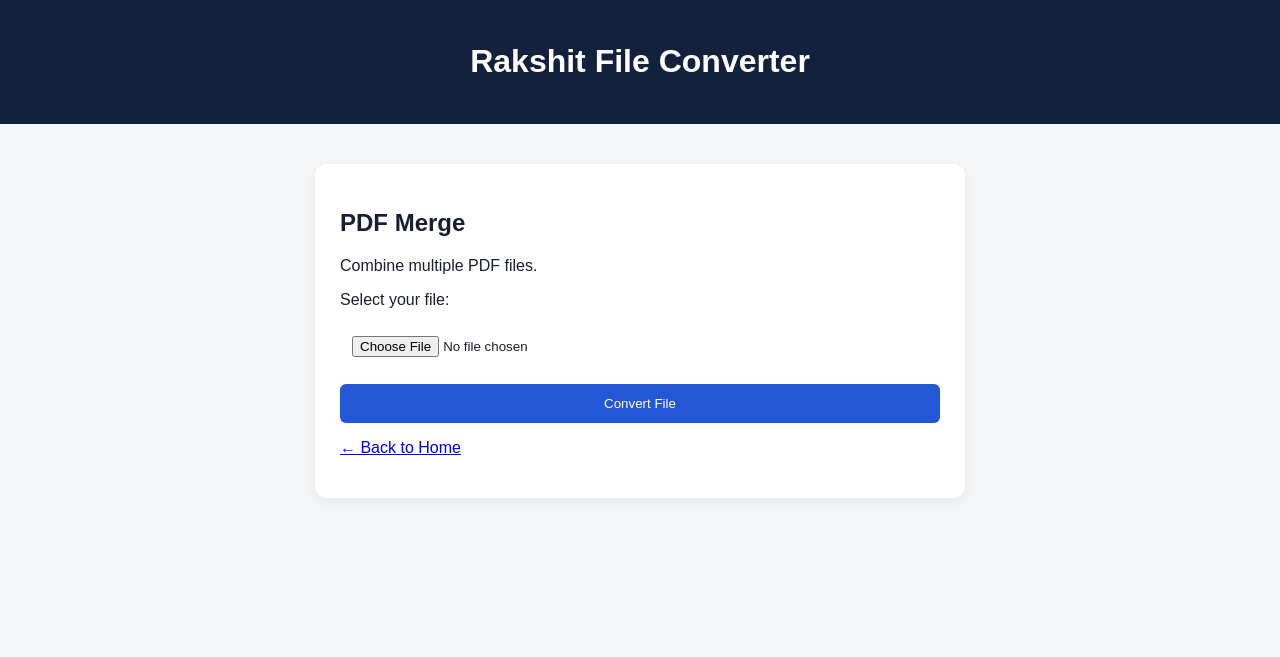
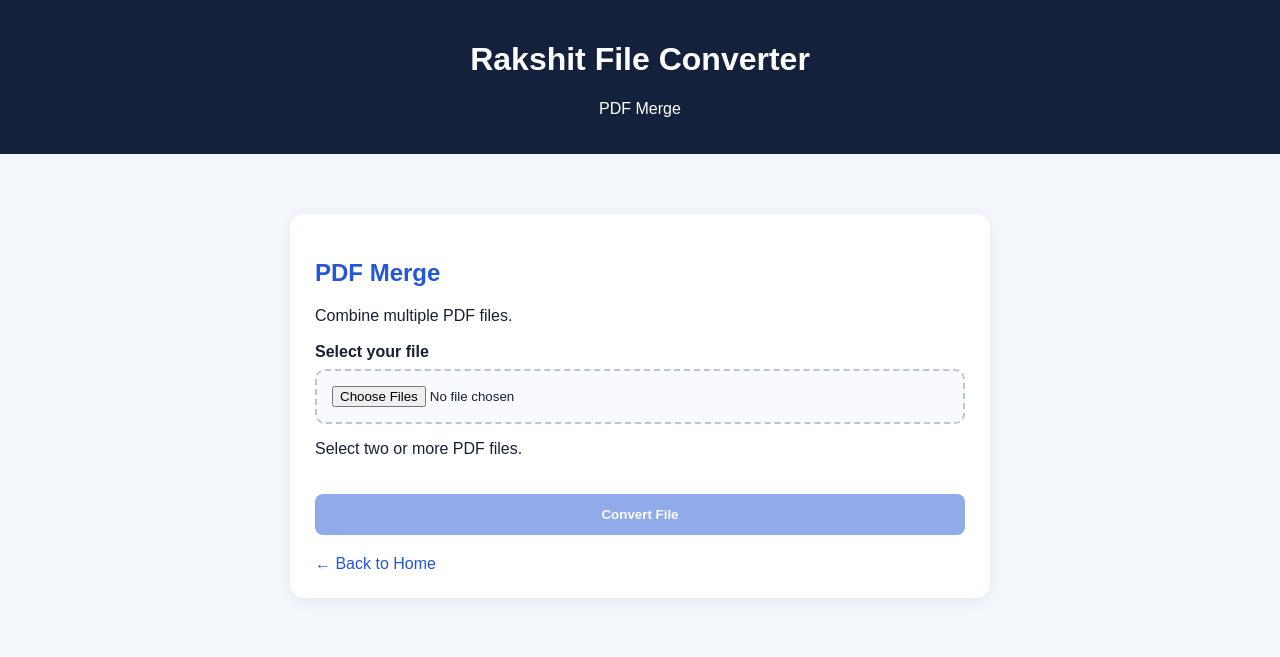
Before and after one commit to rakshitbaniya-cyber/rakshit-file-converter, a Flask app: page /tools/pdf-merge in a window 1280 px wide. Shown: the top 657 px of the page. Run offline with Flask 3, Linux system fonts and the light colour scheme; some libraries are stand-ins or nearby versions.

Commit message:
Update tool.html

```diff
--- a/templates/tool.html
+++ b/templates/tool.html
@@ -4,429 +4,446 @@
 <head>
 <meta charset="UTF-8">
 <meta name="viewport" content="width=device-width, initial-scale=1.0">
+
 <title>{{ tool[0] }} - Rakshit File Converter</title>
 
 <style>
-        * {
-            box-sizing: border-box;
+*{box-sizing:border-box}
+
+body{
+    margin:0;
+    font-family:Arial,sans-serif;
+    background:#f3f6fb;
+    color:#172033;
 }
 
-        body {
-            margin: 0;
-            font-family: Arial, sans-serif;
-            background: #f5f6f8;
-            color: #172033;
+header{
+    background:#14213d;
+    color:white;
+    padding:20px;
+    text-align:center;
 }
 
-        [hidden] {
-            display: none !important;
+main{
+    max-width:750px;
+    margin:35px auto;
+    padding:25px;
 }
 
-        /* Background remover editor */
-
-        .editor-header {
-            height: 80px;
-            padding: 12px 3%;
-            background: white;
-            display: flex;
-            align-items: center;
-            justify-content: space-between;
-            border-bottom: 1px solid #e5e7eb;
-            gap: 12px;
+.panel{
+    background:white;
+    padding:25px;
+    border-radius:14px;
+    box-shadow:0 3px 14px #00000010;
 }
 
-        .brand {
-            font-size: 17px;
-            font-weight: bold;
-            white-space: nowrap;
+h2{color:#2457d6}
+
+label{
+    display:block;
+    font-weight:bold;
+    margin:18px 0 8px;
 }
 
-        .toolbar {
-            display: flex;
-            align-items: center;
-            gap: 5px;
-            padding: 7px;
-            background: white;
-            border: 1px solid #e5e7eb;
-            border-radius: 40px;
-            overflow-x: auto;
+input[type=file]{
+    width:100%;
+    padding:15px;
+    border:2px dashed #b9c5d8;
+    border-radius:10px;
+    background:#f8faff;
 }
 
-        .toolbar button {
-            border: 0;
-            background: transparent;
-            color: #536071;
-            padding: 12px 14px;
-            border-radius: 25px;
-            white-space: nowrap;
-            font-size: 14px;
+button{
+    border:0;
+    border-radius:8px;
+    padding:13px 20px;
+    background:#2457d6;
+    color:white;
+    font-weight:bold;
+    cursor:pointer;
 }
 
-        .toolbar .active {
-            background: #eaf1ff;
-            color: #2457d6;
-            font-weight: bold;
+button:disabled{
+    opacity:.5;
+    cursor:not-allowed;
 }
 
-        .toolbar button:disabled {
-            opacity: .55;
-            cursor: not-allowed;
+.submit-button{
+    width:100%;
+    margin-top:20px;
 }
 
-        .download-button {
-            background: #1473e6;
-            color: white;
-            border: 0;
-            padding: 13px 20px;
-            border-radius: 25px;
-            font-weight: bold;
-            cursor: pointer;
-            white-space: nowrap;
+.file-info{
+    margin-top:15px;
+    padding:14px;
+    background:#f0f5ff;
+    border-radius:9px;
+    line-height:1.7;
+    overflow-wrap:anywhere;
 }
 
-        .workspace {
-            min-height: calc(100vh - 80px);
-            padding: 35px 15px 25px;
-            display: flex;
-            flex-direction: column;
-            align-items: center;
-            gap: 22px;
+.preview-area{
+    margin-top:20px;
+    padding:15px;
+    background:#f7f8fa;
+    border:1px solid #e1e5ec;
+    border-radius:10px;
+    text-align:center;
 }
 
-        .canvas-stage {
-            width: min(100%, 480px);
-            height: min(58vh, 560px);
-            min-height: 350px;
-            position: relative;
-            border: 1px solid #e2e5e9;
-            border-radius: 18px;
-            overflow: hidden;
-
-            /* Transparent checkerboard preview area */
-            background-color: white;
-            background-image:
-                linear-gradient(45deg, #e8eaed 25%, transparent 25%),
-                linear-gradient(-45deg, #e8eaed 25%, transparent 25%),
-                linear-gradient(45deg, transparent 75%, #e8eaed 75%),
-                linear-gradient(-45deg, transparent 75%, #e8eaed 75%);
-            background-size: 24px 24px;
-            background-position:
-                0 0, 0 12px, 12px -12px, -12px 0;
-            display: flex;
-            align-items: center;
-            justify-content: center;
+.preview-area img{
+    max-width:100%;
+    max-height:350px;
+    object-fit:contain;
 }
 
-        .empty-state {
-            text-align: center;
-            padding: 25px;
-            color: #667085;
+.preview-area iframe{
+    width:100%;
+    height:400px;
+    border:0;
 }
 
-        .upload-icon {
-            width: 65px;
-            height: 65px;
-            border-radius: 18px;
-            background: white;
-            border: 1px solid #e2e5e9;
-            display: grid;
-            place-items: center;
-            font-size: 35px;
-            margin: 0 auto 15px;
+.status{
+    margin-top:15px;
+    padding:12px;
+    background:#fff5df;
+    border-radius:8px;
+    color:#815000;
+    display:none;
 }
 
-        .empty-state button {
-            padding: 12px 22px;
-            background: #1473e6;
-            color: white;
-            border: 0;
-            border-radius: 25px;
-            cursor: pointer;
+.back{
+    display:inline-block;
+    margin-top:20px;
+    color:#2457d6;
+    text-decoration:none;
 }
 
-        .preview-image {
-            max-width: 100%;
-            max-height: 100%;
-            width: auto;
-            height: auto;
-            object-fit: contain;
-            padding: 12px;
-            display: block;
+.editor{
+    max-width:850px;
+    margin:auto;
+    padding:25px;
 }
 
-        .image-strip {
-            display: flex;
-            align-items: center;
-            justify-content: center;
-            gap: 12px;
-            min-height: 60px;
+.editor-stage{
+    background:white;
+    border:1px solid #ddd;
+    border-radius:15px;
+    min-height:350px;
+    display:flex;
+    justify-content:center;
+    align-items:center;
+    padding:20px;
 }
 
-        .add-image {
-            height: 58px;
-            width: 58px;
-            background: #eceef1;
-            border: 0;
-            border-radius: 15px;
-            font-size: 28px;
-            cursor: pointer;
-            color: #515761;
+.editor-stage img{
+    max-width:100%;
+    max-height:450px;
 }
 
-        .thumbnail {
-            width: 58px;
-            height: 58px;
-            object-fit: cover;
-            border: 2px solid #1473e6;
-            border-radius: 13px;
-            padding: 2px;
+.editor-stage .empty{
+    text-align:center;
+    color:#667085;
 }
 
-        .editor-note {
-            text-align: center;
-            max-width: 520px;
-            line-height: 1.6;
-            color: #697386;
-            font-size: 13px;
-        }
-
-        .engine-status {
-            color: #a05b00;
-            background: #fff5df;
-            padding: 12px 16px;
-            border-radius: 9px;
-            max-width: 520px;
-            text-align: center;
-            font-size: 13px;
-            line-height: 1.5;
-        }
-
-        /* Other tool pages */
-
-        .normal-header {
-            background: #14213d;
-            color: white;
-            padding: 22px;
-            text-align: center;
-        }
-
-        .normal-main {
-            max-width: 650px;
-            margin: 40px auto;
-            padding: 25px;
-            background: white;
-            border-radius: 12px;
-            box-shadow: 0 3px 12px #00000010;
-        }
-
-        .normal-main input,
-        .normal-main button {
-            width: 100%;
-            padding: 12px;
-            margin-top: 15px;
-        }
-
-        .normal-main button {
-            background: #2457d6;
-            color: white;
-            border: 0;
-            border-radius: 6px;
-            cursor: pointer;
-        }
-
-        @media (max-width: 700px) {
-            .editor-header {
-                height: auto;
-                flex-wrap: wrap;
-                justify-content: center;
-            }
-
-            .brand {
-                width: 100%;
-                text-align: center;
-            }
-
-            .toolbar {
-                max-width: 100%;
-            }
-
-            .toolbar button {
-                padding: 10px;
-                font-size: 12px;
-            }
-
-            .download-button {
-                padding: 11px 16px;
-            }
-
-            .workspace {
-                padding-top: 25px;
-            }
+@media(max-width:600px){
+    main{margin:15px auto;padding:12px}
+    .panel{padding:18px}
+    .editor{padding:12px}
 }
 </style>
 </head>
 
 <body>
 
+<header>
+    <h1>Rakshit File Converter</h1>
+    <p>{{ tool[0] }}</p>
+</header>
+
 {% if tool[1] == "background-remover" %}
 
-    <header class="editor-header">
-        <div class="brand">Rakshit File Converter</div>
+<main class="editor">
 
-        <nav class="toolbar">
-            <button class="active" type="button">✦ Cutout</button>
-            <button type="button" disabled title="Coming soon">▧ Background</button>
-            <button type="button" disabled title="Coming soon">◉ Effects</button>
-            <button type="button" disabled title="Coming soon">▤ Adjust</button>
-            <button type="button" disabled title="Coming soon">◫ Design</button>
-        </nav>
-
-        <button class="download-button" id="downloadButton" disabled>
-            Download
-        </button>
-    </header>
-
-    <main class="workspace">
+    <div class="panel">
+        <h2>Background Remover</h2>
+        <p>Upload an image to preview it.</p>
 
         <input
             type="file"
             id="imageInput"
             accept="image/png,image/jpeg,image/webp"
-            hidden
         >
 
-        <div class="canvas-stage">
-
-            <div class="empty-state" id="emptyState">
-                <div class="upload-icon">＋</div>
-                <h3>Upload your image</h3>
+        <div class="editor-stage" id="previewArea">
+            <div class="empty">
+                <h2>＋</h2>
                 <p>Your image preview will appear here.</p>
-                <button type="button" id="chooseImage">
-                    Choose Image
-                </button>
+            </div>
         </div>
 
-            <!-- Only the visitor's uploaded image appears here -->
-            <img
-                id="previewImage"
-                class="preview-image"
-                alt="Your uploaded image preview"
-                hidden
-            >
+        <p id="imageInfo"></p>
 
+        <div class="status" style="display:block">
+            Image preview is available. The AI background-removal
+            engine is not connected yet.
         </div>
 
-        <div class="image-strip">
-            <button
-                class="add-image"
-                type="button"
-                id="addImage"
-                aria-label="Add image"
-            >+</button>
-
-            <img
-                id="thumbnail"
-                class="thumbnail"
-                alt="Uploaded image thumbnail"
-                hidden
-            >
+        <a class="back" href="/">← Back to Home</a>
     </div>
-
-        <div class="engine-status">
-            Image preview is ready. The actual AI background-removal
-            engine has not been connected yet.
-        </div>
-
-        <p class="editor-note">
-            Your selected image is previewed in your browser.
-            No sample image is loaded automatically.
-        </p>
-
-        <p><a href="/">← Back to Home</a></p>
 
 </main>
 
 <script>
-        const imageInput = document.getElementById("imageInput");
-        const previewImage = document.getElementById("previewImage");
-        const thumbnail = document.getElementById("thumbnail");
-        const emptyState = document.getElementById("emptyState");
-        const chooseImage = document.getElementById("chooseImage");
-        const addImage = document.getElementById("addImage");
-        const downloadButton = document.getElementById("downloadButton");
+const imageInput=document.getElementById("imageInput");
+const previewArea=document.getElementById("previewArea");
+const imageInfo=document.getElementById("imageInfo");
 
-        let selectedFile = null;
-        let imageURL = null;
+let currentURL=null;
 
-        function openImagePicker() {
-            imageInput.click();
-        }
+imageInput.addEventListener("change",()=>{
+    const file=imageInput.files[0];
+    if(!file)return;
 
-        chooseImage.addEventListener("click", openImagePicker);
-        addImage.addEventListener("click", openImagePicker);
-
-        imageInput.addEventListener("change", function () {
-            const file = imageInput.files && imageInput.files[0];
-
-            if (!file) return;
-
-            if (!file.type.startsWith("image/")) {
-                alert("Please choose a valid image file.");
-                imageInput.value = "";
+    if(!file.type.startsWith("image/")){
+        alert("Please select a valid image.");
         return;
     }
 
-            if (imageURL) {
-                URL.revokeObjectURL(imageURL);
-            }
+    if(currentURL)URL.revokeObjectURL(currentURL);
 
-            selectedFile = file;
-            imageURL = URL.createObjectURL(file);
+    currentURL=URL.createObjectURL(file);
 
-            previewImage.src = imageURL;
-            thumbnail.src = imageURL;
+    previewArea.innerHTML="";
+    const img=document.createElement("img");
+    img.src=currentURL;
+    img.alt="Selected image preview";
+    previewArea.appendChild(img);
 
-            previewImage.hidden = false;
-            thumbnail.hidden = false;
-            emptyState.hidden = true;
-
-            downloadButton.disabled = false;
-        });
-
-        downloadButton.addEventListener("click", function () {
-            if (!selectedFile || !imageURL) return;
-
-            const link = document.createElement("a");
-            link.href = imageURL;
-            link.download = selectedFile.name;
-            document.body.appendChild(link);
-            link.click();
-            link.remove();
+    imageInfo.textContent=
+        "File: "+file.name+
+        " | Size: "+(file.size/1024).toFixed(2)+" KB";
 });
 </script>
 
 {% else %}
 
-    <header class="normal-header">
-        <h1>Rakshit File Converter</h1>
-    </header>
+<main>
+<div class="panel">
 
-    <main class="normal-main">
     <h2>{{ tool[0] }}</h2>
     <p>{{ tool[2] }}</p>
 
     <form
+        id="convertForm"
         action="/convert/{{ tool[1] }}"
         method="POST"
         enctype="multipart/form-data"
     >
-            <label>Select your file:</label>
-            <input type="file" name="file" required>
-            <button type="submit">Convert File</button>
+
+        <label>Select your file</label>
+
+        {% if tool[1] == "pdf-merge" %}
+
+        <input
+            type="file"
+            id="fileInput"
+            name="files"
+            accept=".pdf,application/pdf"
+            multiple
+            required
+        >
+
+        <p>Select two or more PDF files.</p>
+
+        {% elif tool[1] == "compare-pdf" %}
+
+        <input
+            type="file"
+            id="fileInput"
+            name="files"
+            accept=".pdf,application/pdf"
+            multiple
+            required
+        >
+
+        <p>Select the two PDF files you want to compare.</p>
+
+        {% else %}
+
+        <input
+            type="file"
+            id="fileInput"
+            name="file"
+            accept="{% if tool[1] in ['image-converter','image-compress','jpg-to-pdf','watermark-remover'] %}.png,.jpg,.jpeg,.webp,image/*{% elif tool[1] in ['word-to-pdf'] %}.docx{% elif tool[1] in ['excel-to-pdf'] %}.xlsx{% elif tool[1] in ['powerpoint-to-pdf'] %}.pptx{% else %}.pdf,application/pdf{% endif %}"
+            required
+        >
+
+        {% endif %}
+
+        <div class="file-info" id="fileInfo" hidden></div>
+
+        <div class="preview-area" id="previewArea" hidden>
+            <p>File Preview</p>
+            <div id="previewContent"></div>
+        </div>
+
+        <div class="status" id="status">
+            Your file is being processed. Please wait...
+        </div>
+
+        <button
+            class="submit-button"
+            id="submitButton"
+            type="submit"
+            disabled
+        >
+            Convert File
+        </button>
+
     </form>
 
-        <p><a href="/">← Back to Home</a></p>
+    <a class="back" href="/">← Back to Home</a>
+
+</div>
 </main>
+
+<script>
+const input=document.getElementById("fileInput");
+const info=document.getElementById("fileInfo");
+const previewArea=document.getElementById("previewArea");
+const previewContent=document.getElementById("previewContent");
+const submitButton=document.getElementById("submitButton");
+const form=document.getElementById("convertForm");
+const status=document.getElementById("status");
+
+let previewURLs=[];
+
+function clearPreviews(){
+    previewURLs.forEach(url=>URL.revokeObjectURL(url));
+    previewURLs=[];
+    previewContent.replaceChildren();
+}
+
+input.addEventListener("change",()=>{
+
+    const files=Array.from(input.files || []);
+
+    clearPreviews();
+
+    if(files.length===0){
+        info.hidden=true;
+        previewArea.hidden=true;
+        submitButton.disabled=true;
+        return;
+    }
+
+    const isMerge="{{ tool[1] }}"==="pdf-merge";
+    const isCompare="{{ tool[1] }}"==="compare-pdf";
+
+    if((isMerge && files.length<2) ||
+       (isCompare && files.length!==2)){
+        alert(isMerge
+            ? "Select at least two PDF files."
+            : "Select exactly two PDF files.");
+        input.value="";
+        submitButton.disabled=true;
+        info.hidden=true;
+        previewArea.hidden=true;
+        return;
+    }
+
+    if(isMerge || isCompare){
+        const invalid=files.some(file=>
+            file.type!=="application/pdf" &&
+            !file.name.toLowerCase().endsWith(".pdf")
+        );
+
+        if(invalid){
+            alert("Please select PDF files only.");
+            input.value="";
+            submitButton.disabled=true;
+            return;
+        }
+    }
+
+    info.hidden=false;
+    info.replaceChildren();
+
+    files.forEach(file=>{
+        const row=document.createElement("div");
+        row.textContent=
+            file.name+" | "+
+            (file.size/1024).toFixed(2)+" KB";
+        info.appendChild(row);
+    });
+
+    previewArea.hidden=false;
+
+    const first=files[0];
+
+    if(first.type.startsWith("image/")){
+        files.forEach(file=>{
+            if(!file.type.startsWith("image/"))return;
+
+            const url=URL.createObjectURL(file);
+            previewURLs.push(url);
+
+            const img=document.createElement("img");
+            img.src=url;
+            img.alt="Selected image preview";
+            img.style.maxHeight="220px";
+            img.style.margin="8px";
+
+            previewContent.appendChild(img);
+        });
+
+    }else if(first.type==="application/pdf" ||
+             first.name.toLowerCase().endsWith(".pdf")){
+
+        const url=URL.createObjectURL(first);
+        previewURLs.push(url);
+
+        const frame=document.createElement("iframe");
+        frame.src=url+"#toolbar=0";
+        frame.title="PDF preview";
+
+        previewContent.appendChild(frame);
+
+        if(files.length>1){
+            const note=document.createElement("p");
+            note.textContent=
+                files.length+" PDF files selected. Preview shows the first file.";
+            previewContent.appendChild(note);
+        }
+
+    }else{
+        const note=document.createElement("p");
+        note.textContent="Preview is not available for this file type.";
+        previewContent.appendChild(note);
+    }
+
+    submitButton.disabled=false;
+});
+
+form.addEventListener("submit",event=>{
+    if(!input.files.length){
+        event.preventDefault();
+        alert("Please select a file first.");
+        return;
+    }
+
+    if(!form.reportValidity()){
+        event.preventDefault();
+        return;
+    }
+
+    submitButton.disabled=true;
+    submitButton.textContent="Processing...";
+    status.style.display="block";
+});
+
+</script>
 
 {% endif %}
 
```
Lines whose indentation alone changed are shown as unchanged.
